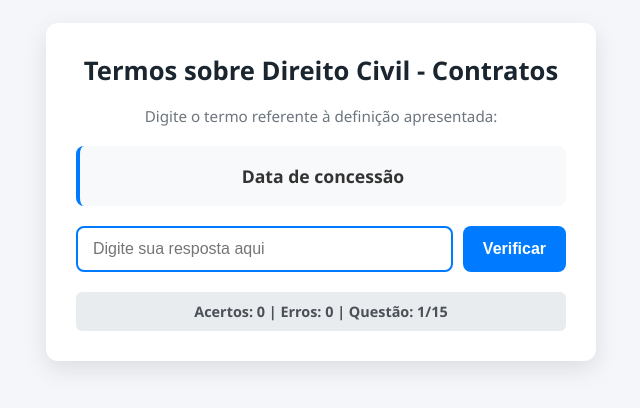
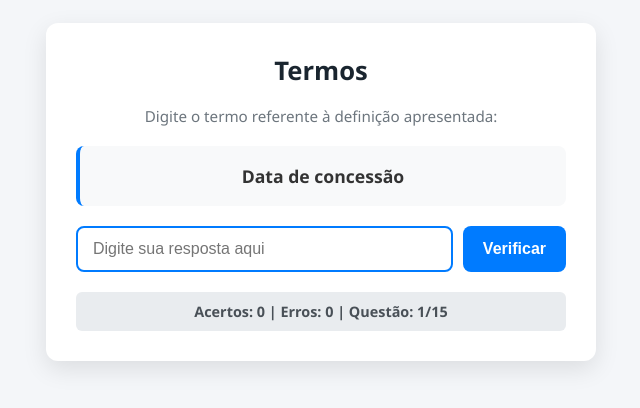
Before and after one commit to joao-ricardao/site, a plain HTML site: page ingles_patentes.html in a window 1280 px wide. Shown: the part 208-616 px from the top of the page, without its empty margins (319-959 px from the left). Drawn offline with Linux system fonts and the light colour scheme.

Commit message:
Update title and heading in ingles_patentes.html

```diff
--- a/ingles_patentes.html
+++ b/ingles_patentes.html
@@ -3,7 +3,7 @@
 <head>
     <meta charset="UTF-8">
     <meta name="viewport" content="width=device-width, initial-scale=1.0">
-    <title>Jogo de Termos de Direito Civil - Contratos</title>
+    <title>Jogo de Termos</title>
     <style>
         * {
             box-sizing: border-box;
@@ -142,7 +142,7 @@
 </head>
 <body>
     <div class="container">
-        <h1>Termos sobre Direito Civil - Contratos</h1>
+        <h1>Termos</h1>
 
         <div id="gameContent">
             <p class="subtitle">Digite o termo referente à definição apresentada:</p>
```
